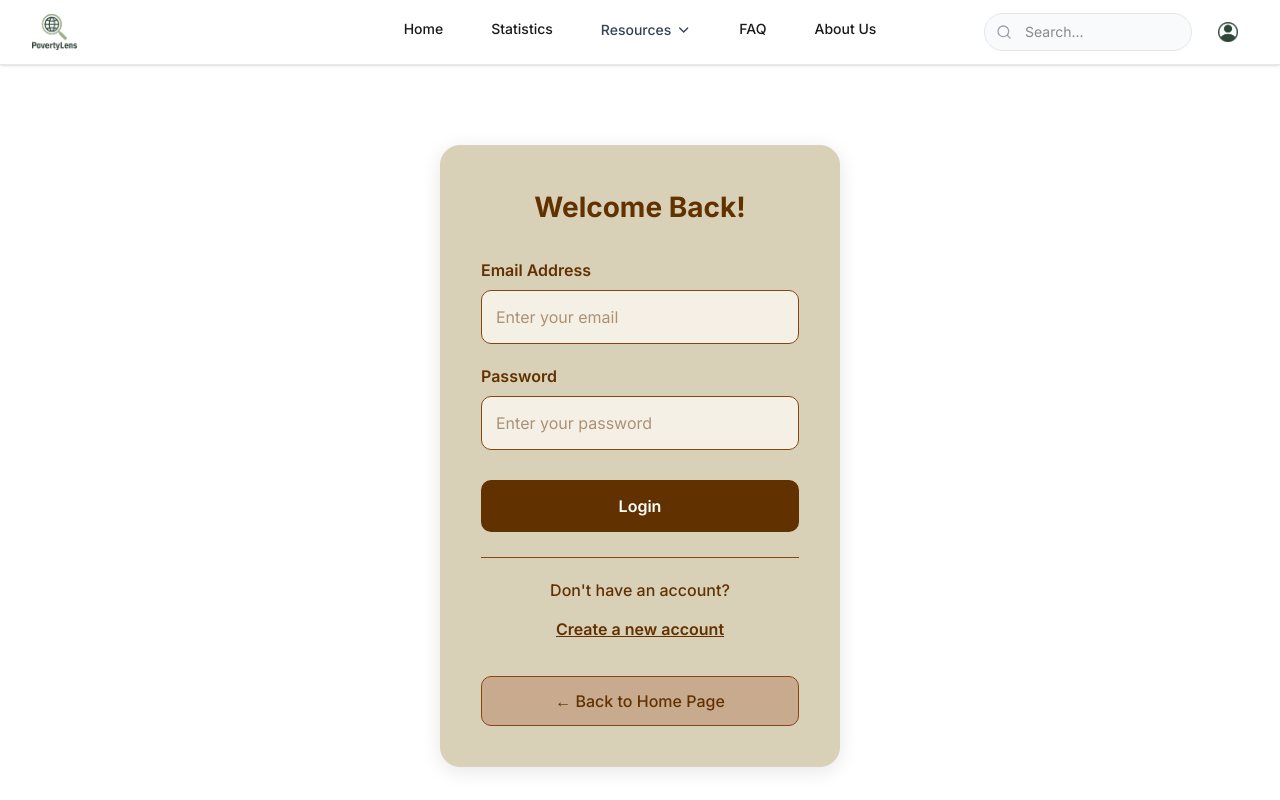
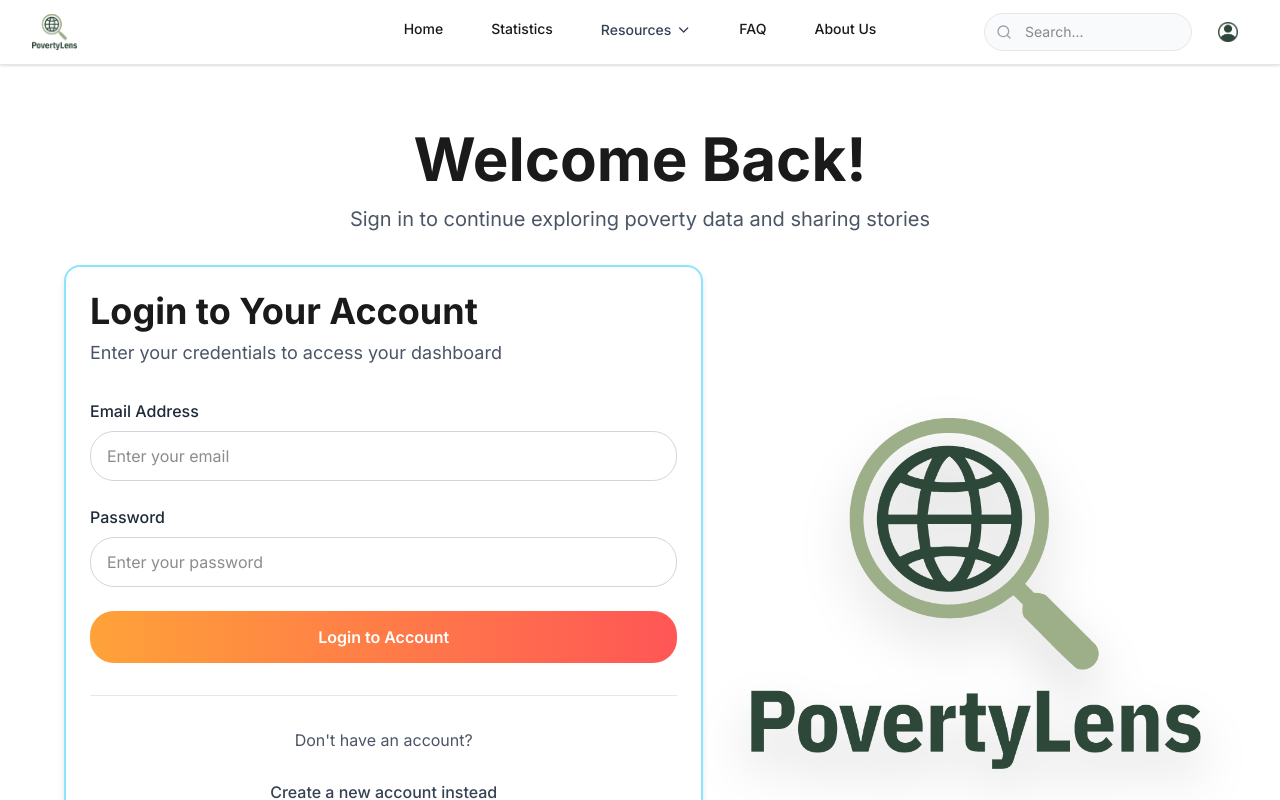
Before and after one commit to Revolution5/PovertyLens, a Next.js app in the folder frontend/: page /signin in a window 1280 px wide. Shown: the top 800 px of the page. Built offline with nearby package versions, Linux system fonts and the light colour scheme.

Commit message:
fixed up notifications

```diff
--- a/frontend/app/signin/page.tsx
+++ b/frontend/app/signin/page.tsx
@@ -2,6 +2,8 @@
 
 import { useState } from 'react';
 import { useRouter } from 'next/navigation';
+import Image from 'next/image';
+import { ArrowLeft } from 'lucide-react';
 
 export default function SignInPage() {
   const router = useRouter();
@@ -59,38 +61,40 @@ export default function SignInPage() {
   };
 
   return (
-    <div style={{
-      minHeight: '100vh',
-      display: 'flex',
-      alignItems: 'flex-start',
-      justifyContent: 'center',
-      background: 'white',
-      padding: '40px 20px 20px 20px',
-      paddingTop: '80px'
-    }}>
-      <div style={{
-        maxWidth: '400px',
-        width: '100%',
-        padding: '40px',
-        border: '1px solid #D9D1B7',
-        borderRadius: '20px',
-        boxShadow: '0 4px 20px rgba(0, 0, 0, 0.1)',
-        backgroundColor: '#D9D1B7'
-      }}>
-        <h1 style={{
-          textAlign: 'center',
-          marginBottom: '30px',
-          color: '#623100',
-          fontSize: '28px',
-          fontWeight: 'bold'
-        }}>
-          {isLogin ? 'Welcome Back!' : 'Create Account'}
+    <div className="min-h-screen pb-12" style={{ background: 'var(--background)' }}>
+      {/* Header matching home page */}
+      <div className="pt-16 pb-8 text-center">
+        <h1 className="text-4xl md:text-6xl font-bold mb-4" style={{ color: 'var(--foreground)' }}>
+          {isLogin ? 'Welcome Back!' : 'Join PovertyLens'}
         </h1>
+        <p className="text-lg md:text-xl text-gray-600 max-w-2xl mx-auto px-4">
+          {isLogin
+            ? 'Sign in to continue exploring poverty data and sharing stories'
+            : 'Create your account to start making a difference today'
+          }
+        </p>
+      </div>
 
-        <form onSubmit={handleSubmit} style={{ display: 'flex', flexDirection: 'column', gap: '20px' }}>
+      {/* Creating the columns - same as home page layout */}
+      <div className="flex gap-8 px-8 md:px-12 lg:px-16 flex-wrap lg:flex-nowrap max-w-7xl mx-auto">
+        {/* Left column - Form */}
+        <div className="flex-[11] card card-cyan p-8 md:p-10">
+          <div className="mb-8">
+            <h2 className="font-bold text-3xl md:text-4xl mb-2" style={{ color: 'var(--foreground)' }}>
+              {isLogin ? 'Login to Your Account' : 'Create New Account'}
+            </h2>
+            <p className="text-lg text-gray-600">
+              {isLogin
+                ? 'Enter your credentials to access your dashboard'
+                : 'Fill in the details below to get started'
+              }
+            </p>
+          </div>
+
+          <form onSubmit={handleSubmit} className="space-y-6">
             {!isLogin && (
               <div>
-              <label htmlFor="username" style={{ display: 'block', marginBottom: '8px', fontWeight: '600', color: "#623100" }}>
+                <label htmlFor="username" className="block mb-2 font-medium text-gray-800">
                   Username
                 </label>
                 <input
@@ -100,22 +104,13 @@ export default function SignInPage() {
                   onChange={(e) => setUsername(e.target.value)}
                   required
                   placeholder="Choose a username"
-                style={{
-                  width: '100%',
-                  padding: '14px',
-                  border: '1px solid #8B4513',
-                  borderRadius: '10px',
-                  fontSize: '16px',
-                  boxSizing: 'border-box',
-                  color: '#623100',
-                  backgroundColor: '#F5F0E6',
-                  outline: 'none'
-                }}
+                  className="w-full px-4 py-3 rounded-xl border border-gray-300 focus:outline-none focus:ring-2 focus:ring-[#8CE4FF] focus:border-transparent bg-white transition-all"
                 />
               </div>
             )}
+
             <div>
-            <label htmlFor="email" style={{ display: 'block', marginBottom: '8px', fontWeight: '600', color: "#623100" }}>
+              <label htmlFor="email" className="block mb-2 font-medium text-gray-800">
                 Email Address
               </label>
               <input
@@ -125,22 +120,12 @@ export default function SignInPage() {
                 onChange={(e) => setEmail(e.target.value)}
                 required
                 placeholder="Enter your email"
-              style={{
-                width: '100%',
-                padding: '14px',
-                border: '1px solid #8B4513',
-                borderRadius: '10px',
-                fontSize: '16px',
-                boxSizing: 'border-box',
-                color: '#623100',
-                backgroundColor: '#F5F0E6',
-                outline: 'none'
-              }}
+                className="w-full px-4 py-3 rounded-xl border border-gray-300 focus:outline-none focus:ring-2 focus:ring-[#8CE4FF] focus:border-transparent bg-white transition-all"
               />
             </div>
 
             <div>
-            <label htmlFor="password" style={{ display: 'block', marginBottom: '8px', fontWeight: '600', color: "#623100" }}>
+              <label htmlFor="password" className="block mb-2 font-medium text-gray-800">
                 Password
               </label>
               <input
@@ -150,57 +135,37 @@ export default function SignInPage() {
                 onChange={(e) => setPassword(e.target.value)}
                 required
                 placeholder="Enter your password"
-              style={{
-                width: '100%',
-                padding: '14px',
-                border: '1px solid #8B4513',
-                borderRadius: '10px',
-                fontSize: '16px',
-                boxSizing: 'border-box',
-                color: '#623100',
-                backgroundColor: '#F5F0E6',
-                outline: 'none'
-              }}
+                className="w-full px-4 py-3 rounded-xl border border-gray-300 focus:outline-none focus:ring-2 focus:ring-2 focus:ring-[#8CE4FF] focus:border-transparent bg-white transition-all"
               />
             </div>
 
             <button
               type="submit"
               disabled={isLoading}
+              className="w-full py-3.5 px-6 rounded-xl font-semibold text-white transition-all duration-300 hover:shadow-lg disabled:opacity-70 disabled:cursor-not-allowed"
               style={{
-              padding: '14px',
-              backgroundColor: isLoading ? '#8B4513' : '#623100',
-              color: 'white',
-              border: 'none',
-              borderRadius: '10px',
-              cursor: isLoading ? 'not-allowed' : 'pointer',
-              fontSize: '16px',
-              fontWeight: '600',
-              transition: 'background-color 0.2s',
-              marginTop: '10px'
+                background: 'linear-gradient(to right, #FFA239, #FF5656)',
               }}
             >
-            {isLoading ? 'Processing...' : (isLogin ? 'Login' : 'Sign Up')}
+              {isLoading ? (
+                <span className="flex items-center justify-center gap-2">
+                  <div className="w-5 h-5 border-2 border-white border-t-transparent rounded-full animate-spin"></div>
+                  Processing...
+                </span>
+              ) : (
+                isLogin ? 'Login to Account' : 'Create Account'
+              )}
             </button>
           </form>
 
           {message && (
-          <div style={{
-            marginTop: '20px',
-            padding: '14px',
-            backgroundColor: '#C8AB8F',
-            borderRadius: '10px',
-            border: '1px solid #8B4513',
-            color: '#623100',
-            textAlign: 'center',
-            fontWeight: '500'
-          }}>
+            <div className={`mt-6 p-4 rounded-xl text-center font-medium ${message.includes('Success') ? 'bg-green-50 text-green-700 border border-green-200' : 'bg-red-50 text-red-700 border border-red-200'}`}>
               {message}
             </div>
           )}
 
-        <div style={{ marginTop: '25px', textAlign: 'center', paddingTop: '20px', borderTop: '1px solid #8B4513' }}>
-          <p style={{ color: '#623100', marginBottom: '10px', fontWeight: '500' }}>
+          <div className="mt-8 pt-8 border-t border-gray-200">
+            <p className="text-center text-gray-600 mb-4">
               {isLogin ? "Don't have an account?" : "Already have an account?"}
             </p>
             <button
@@ -211,39 +176,32 @@ export default function SignInPage() {
                 setPassword('');
                 setUsername('');
               }}
-            style={{
-              background: 'none',
-              border: 'none',
-              color: '#623100',
-              textDecoration: 'underline',
-              cursor: 'pointer',
-              fontSize: '16px',
-              fontWeight: '600',
-              padding: '5px'
-            }}
+              className="w-full py-3 px-6 rounded-xl font-medium text-gray-700 border border-gray-300 hover:bg-gray-50 transition-colors"
             >
-            {isLogin ? 'Create a new account' : 'Login to existing account'}
+              {isLogin ? 'Create a new account instead' : 'Login to existing account'}
             </button>
           </div>
 
-        <div style={{ marginTop: '30px', textAlign: 'center' }}>
+          <div className="mt-8">
             <button
               onClick={() => router.push('/')}
-            style={{
-              padding: '12px 24px',
-              backgroundColor: '#C8AB8F',
-              border: '1px solid #8B4513',
-              borderRadius: '10px',
-              cursor: 'pointer',
-              fontSize: '16px',
-              color: '#623100',
-              fontWeight: '500',
-              transition: 'background-color 0.2s',
-              width: '100%'
-            }}
+              className="w-full py-3 px-6 rounded-xl font-medium text-gray-700 border border-gray-300 hover:bg-gray-50 transition-colors flex items-center justify-center gap-2"
             >
-            ← Back to Home Page
+              <ArrowLeft className="w-4 h-4" />
+              Back to Home Page
             </button>
+          </div>
+        </div>
+
+        {/* Right column - Just Logo (matching home page) */}
+        <div className="flex-[9] flex justify-center items-center">
+          <Image
+            src="/logov3.png"
+            alt="PovertyLens Logo"
+            width={450}
+            height={450}
+            className="object-contain drop-shadow-2xl"
+          />
         </div>
       </div>
     </div>
--- a/frontend/components/Navbar.tsx
+++ b/frontend/components/Navbar.tsx
@@ -4,6 +4,7 @@ import Link from 'next/link';
 import Image from 'next/image';
 import { useRouter, usePathname } from 'next/navigation';
 import { Search, ChevronDown, Menu, X } from 'lucide-react';
+import NotificationBell from './NotificationBell';
 
 export default function Navbar() {
     // Hooks initialization
@@ -200,6 +201,8 @@ export default function Navbar() {
                             <Search className="absolute left-3 top-1/2 -translate-y-1/2 w-4 h-4 text-gray-400 pointer-events-none" />
                         </form>
 
+                        {isLoggedIn && <NotificationBell />}
+
                         {/* Profile Button with Dropdown */}
                         <div className="relative user-menu">
                             <button
--- a/frontend/components/NotificationBell.jsx
+++ /dev/null
@@ -1,75 +0,0 @@
-// components/NotificationBell.jsx
-'use client';
-
-import { useState, useEffect } from 'react';
-
-// Simple bell SVG icon
-function BellIcon() {
-  return (
-    <svg
-      xmlns="http://www.w3.org/2000/svg"
-      width="40"
-      height="40"
-      viewBox="0 0 24 24"
-      fill="none"
-      stroke="currentColor"
-      strokeWidth="2"
-      strokeLinecap="round"
-      strokeLinejoin="round"
-      className="text-[#623100]"
-    >
-      <path d="M18 8A6 6 0 0 0 6 8c0 7-3 9-3 9h18s-3-2-3-9" />
-      <path d="M13.73 21a2 2 0 0 1-3.46 0" />
-    </svg>
-  );
-}
-
-export default function NotificationBell() {
-  const [count, setCount] = useState(0);
-  const [userEmail, setUserEmail] = useState('');
-
-  useEffect(() => {
-    // Get user email from localStorage
-    const email = localStorage.getItem('userEmail');
-    if (email) {
-      setUserEmail(email);
-      checkNotifications(email);
-
-      // Check every 30 seconds
-      const interval = setInterval(() => checkNotifications(email), 30000);
-      return () => clearInterval(interval);
-    }
-  }, []);
-
-  const checkNotifications = async (email) => {
-    try {
-      const response = await fetch(`http://localhost:4000/api/notifications?userId=${email}`);
-      const data = await response.json();
-
-      if (data.success) {
-        const unread = data.notifications.filter(n => !n.read).length;
-        setCount(unread);
-      }
-    } catch (err) {
-      console.log('Could not fetch notifications');
-    }
-  };
-
-  if (!userEmail) return null;
-
-  return (
-    <div className="relative">
-      <button
-        onClick={() => window.location.href = '/notifications'}
-        className="p-2 hover:bg-gray-100 rounded-full"
-      >
-        <BellIcon />
-        {count > 0 && (
-          <span className="absolute top-0 right-0 bg-red-500 text-white text-xs rounded-full h-5 w-5 flex items-center justify-center">
-            {count}
-          </span>
-        )}
-      </button>
-    </div>
-  );
-}
--- /dev/null
+++ b/frontend/components/NotificationBell.tsx
@@ -0,0 +1,136 @@
+"use client";
+import { useState, useEffect } from 'react';
+import { Bell } from 'lucide-react';
+
+interface Notification {
+  _id: string;
+  userId: string;
+  message: string;
+  read: boolean;
+  createdAt: string;
+}
+
+export default function NotificationBell() {
+  const [notifications, setNotifications] = useState<Notification[]>([]);
+  const [unreadCount, setUnreadCount] = useState(0);
+  const [isOpen, setIsOpen] = useState(false);
+
+  useEffect(() => {
+    fetchNotifications();
+    const interval = setInterval(fetchNotifications, 60000);
+    return () => clearInterval(interval);
+  }, []);
+
+  const fetchNotifications = async () => {
+    const userEmail = localStorage.getItem('userEmail');
+    if (!userEmail) return;
+
+    try {
+      const response = await fetch(`http://localhost:4000/api/notifications?userId=${userEmail}`);
+      const data = await response.json();
+
+      setNotifications(data.notifications || []);
+
+      const unread = data.notifications.filter((n: Notification) => !n.read).length;
+      setUnreadCount(unread);
+    } catch (error) {
+      console.error('Error fetching notifications:', error);
+    }
+  };
+
+  const markAllAsRead = async () => {
+    const userEmail = localStorage.getItem('userEmail');
+    if (!userEmail) return;
+
+    try {
+      await fetch('http://localhost:4000/api/notifications/read', {
+        method: 'POST',
+        headers: { 'Content-Type': 'application/json' },
+        body: JSON.stringify({ userId: userEmail })
+      });
+
+      setNotifications(prev => prev.map(n => ({ ...n, read: true })));
+      setUnreadCount(0);
+    } catch (error) {
+      console.error('Error marking as read:', error);
+    }
+  };
+
+  const formatTime = (dateString: string) => {
+    const date = new Date(dateString);
+    const now = new Date();
+    const diffMs = now.getTime() - date.getTime();
+    const diffMins = Math.floor(diffMs / 60000);
+    const diffHours = Math.floor(diffMs / 3600000);
+    const diffDays = Math.floor(diffMs / 86400000);
+
+    if (diffMins < 1) return 'Just now';
+    if (diffMins < 60) return `${diffMins}m ago`;
+    if (diffHours < 24) return `${diffHours}h ago`;
+    if (diffDays < 7) return `${diffDays}d ago`;
+    return date.toLocaleDateString();
+  };
+
+  return (
+    <div className="relative">
+      {/* Bell Icon */}
+      <button
+        onClick={() => setIsOpen(!isOpen)}
+        className="relative p-2 hover:bg-gray-100 rounded-full transition-colors"
+        aria-label="Notifications"
+      >
+        <Bell className="w-6 h-6 text-gray-700" />
+        {unreadCount > 0 && (
+          <span className="absolute top-0 right-0 bg-red-500 text-white text-xs rounded-full w-5 h-5 flex items-center justify-center">
+            {unreadCount > 9 ? '9+' : unreadCount}
+          </span>
+        )}
+      </button>
+
+      {/* Dropdown */}
+      {isOpen && (
+        <div className="absolute right-0 mt-2 w-80 bg-white rounded-lg shadow-lg border border-gray-200 z-50">
+          {/* Header */}
+          <div className="p-4 border-b border-gray-200">
+            <div className="flex justify-between items-center">
+              <h3 className="font-semibold text-gray-800">Notifications</h3>
+              {unreadCount > 0 && (
+                <button
+                  onClick={markAllAsRead}
+                  className="text-sm text-blue-600 hover:text-blue-800 font-medium"
+                >
+                  Mark all read
+                </button>
+              )}
+            </div>
+          </div>
+
+          {/* Notifications List */}
+          <div className="max-h-96 overflow-y-auto">
+            {notifications.length === 0 ? (
+              <div className="p-6 text-center text-gray-500">
+                <p>No notifications yet</p>
+              </div>
+            ) : (
+              <div>
+                {notifications.map((notification) => (
+                  <div
+                    key={notification._id}
+                    className={`p-4 border-b border-gray-100 hover:bg-gray-50 ${
+                      !notification.read ? 'bg-blue-50' : ''
+                    }`}
+                  >
+                    <p className="text-gray-800">{notification.message}</p>
+                    <p className="text-xs text-gray-500 mt-1">
+                      {formatTime(notification.createdAt)}
+                    </p>
+                  </div>
+                ))}
+              </div>
+            )}
+          </div>
+        </div>
+      )}
+    </div>
+  );
+}
```
Also changed, not shown: 2 other files (tests, documents, lock files or other folders). Lines whose indentation alone changed are shown as unchanged.
